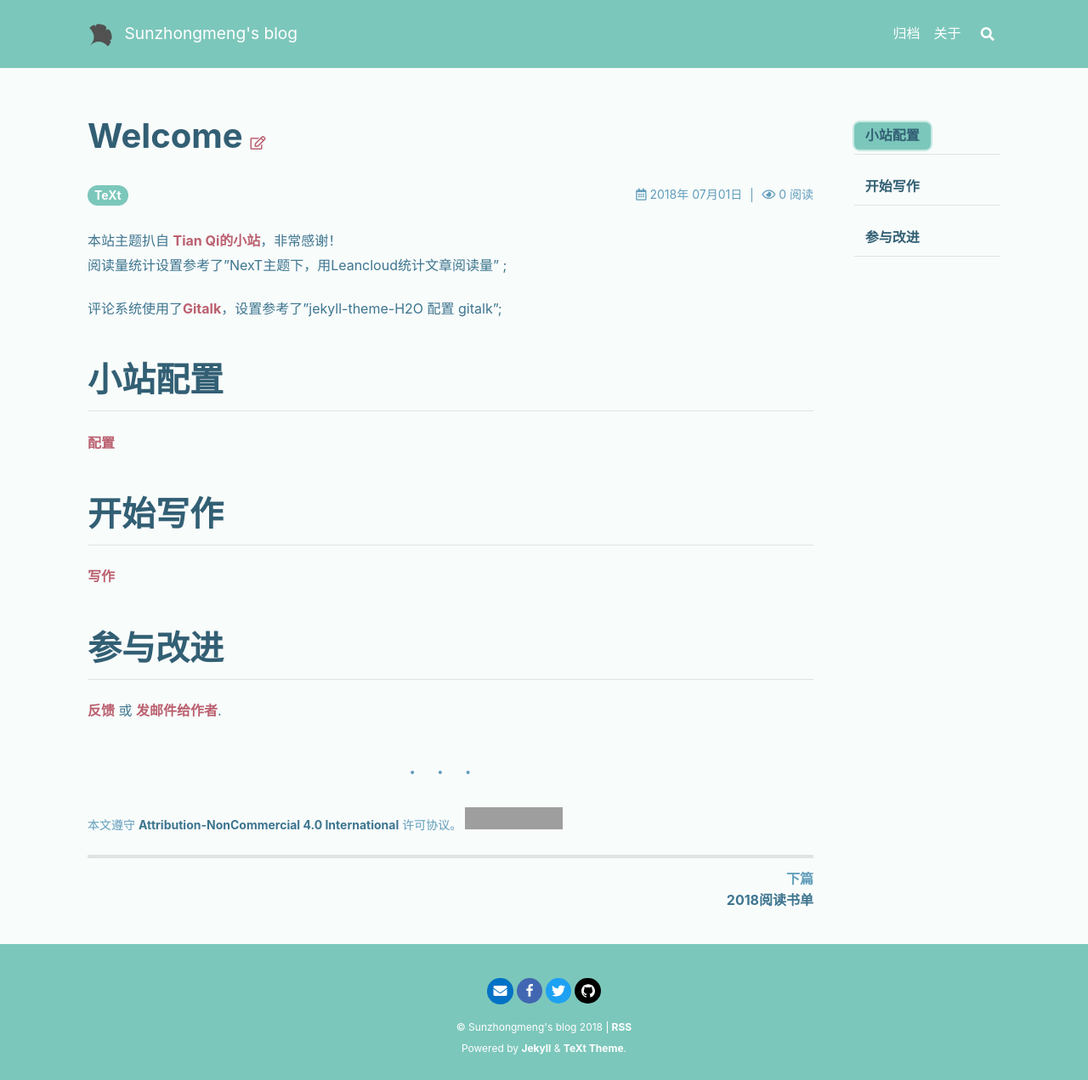
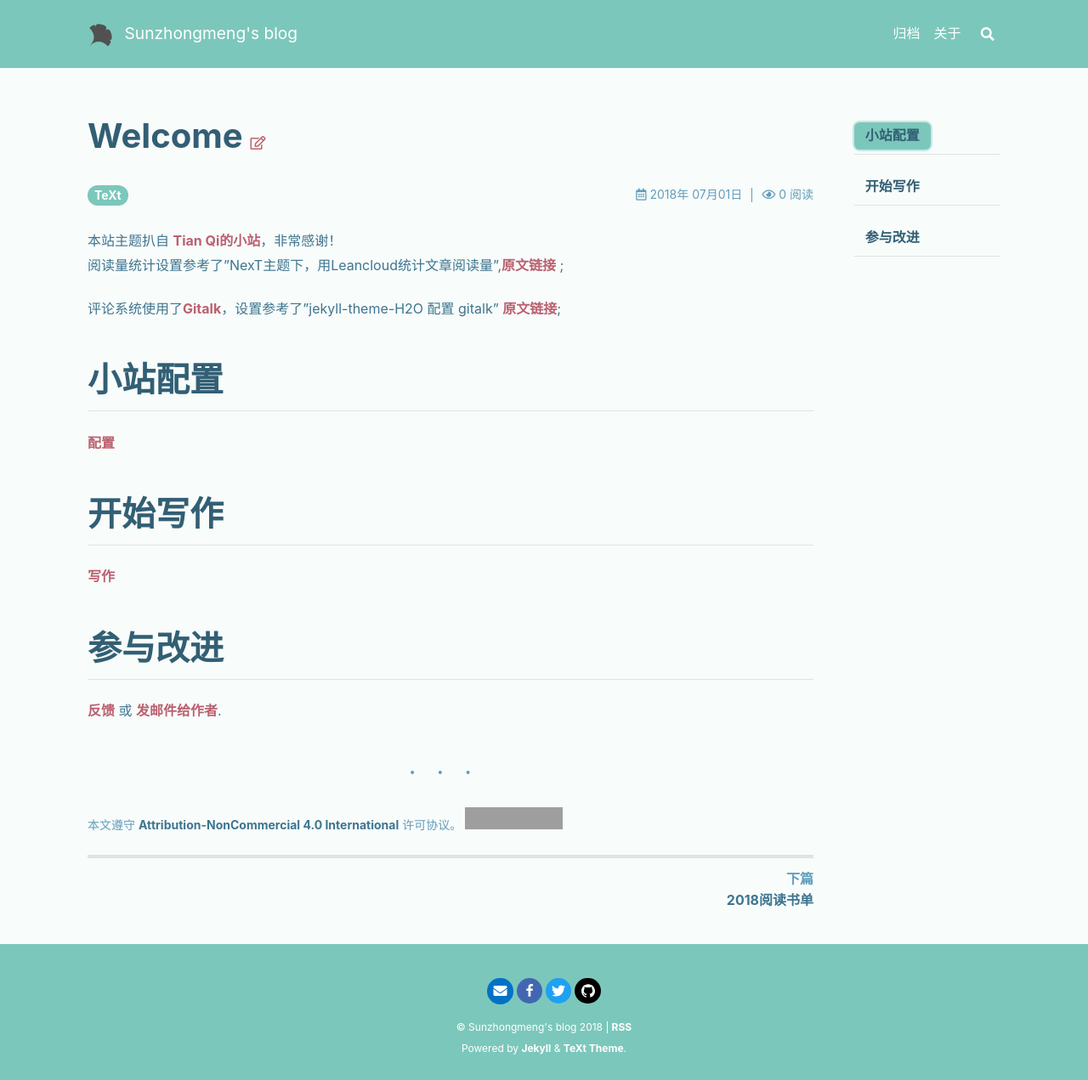
Before and after one commit to releung/sunzhongmeng.github.io, a Jekyll site: the page built from _posts/2018-07-01-welcome.md, in a window 1280 px wide. Shown: the whole page at 85% size. Built offline with Jekyll 4.4.1, drawn with Linux system fonts in a browser that asks for light colours; nearby versions of some CDN libraries; comment, search, counter and statistics services are not loaded; grey boxes are pictures that could not be loaded.

```diff
--- a/_posts/2018-07-01-welcome.md
+++ b/_posts/2018-07-01-welcome.md
@@ -4,9 +4,9 @@ key: 小站
 tags: TeXt
 ---
 本站主题扒自 [Tian Qi的小站](https://tianqi.name/blog/)，非常感谢！
-阅读量统计设置参考了"NexT主题下，用Leancloud统计文章阅读量"[](https://blog.csdn.net/weixin_39345384/article/details/80787998) ;
+阅读量统计设置参考了"NexT主题下，用Leancloud统计文章阅读量",[原文链接](https://blog.csdn.net/weixin_39345384/article/details/80787998) ;
 
-评论系统使用了[Gitalk](https://github.com/gitalk/gitalk )，设置参考了"jekyll-theme-H2O 配置 gitalk"[](https://weijunzii.github.io/2018/06/29/Add-Gitalk-In-Jekyll-Theme-H2O.html);
+评论系统使用了[Gitalk](https://github.com/gitalk/gitalk )，设置参考了"jekyll-theme-H2O 配置 gitalk" [原文链接](https://weijunzii.github.io/2018/06/29/Add-Gitalk-In-Jekyll-Theme-H2O.html);
 
 # 小站配置
 [配置](https://tianqi.name/jekyll-TeXt-theme/docs/en/configuration)
```
